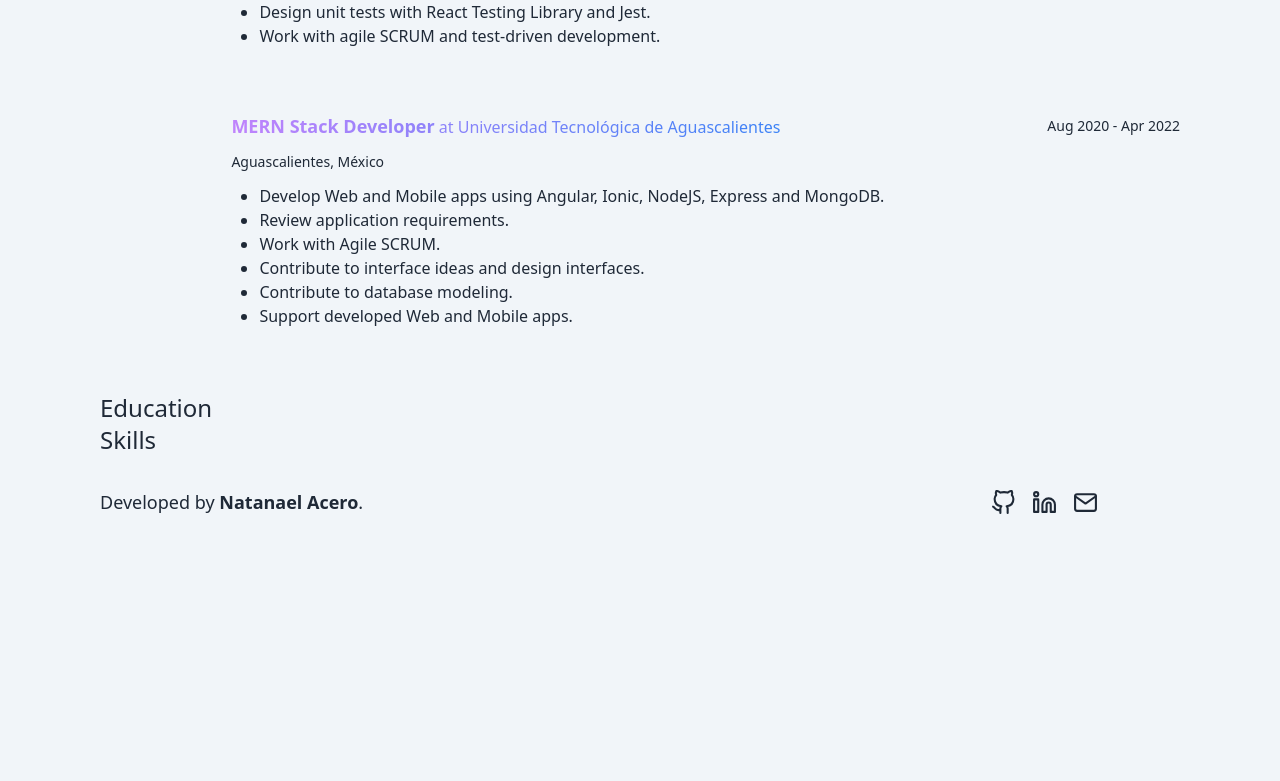
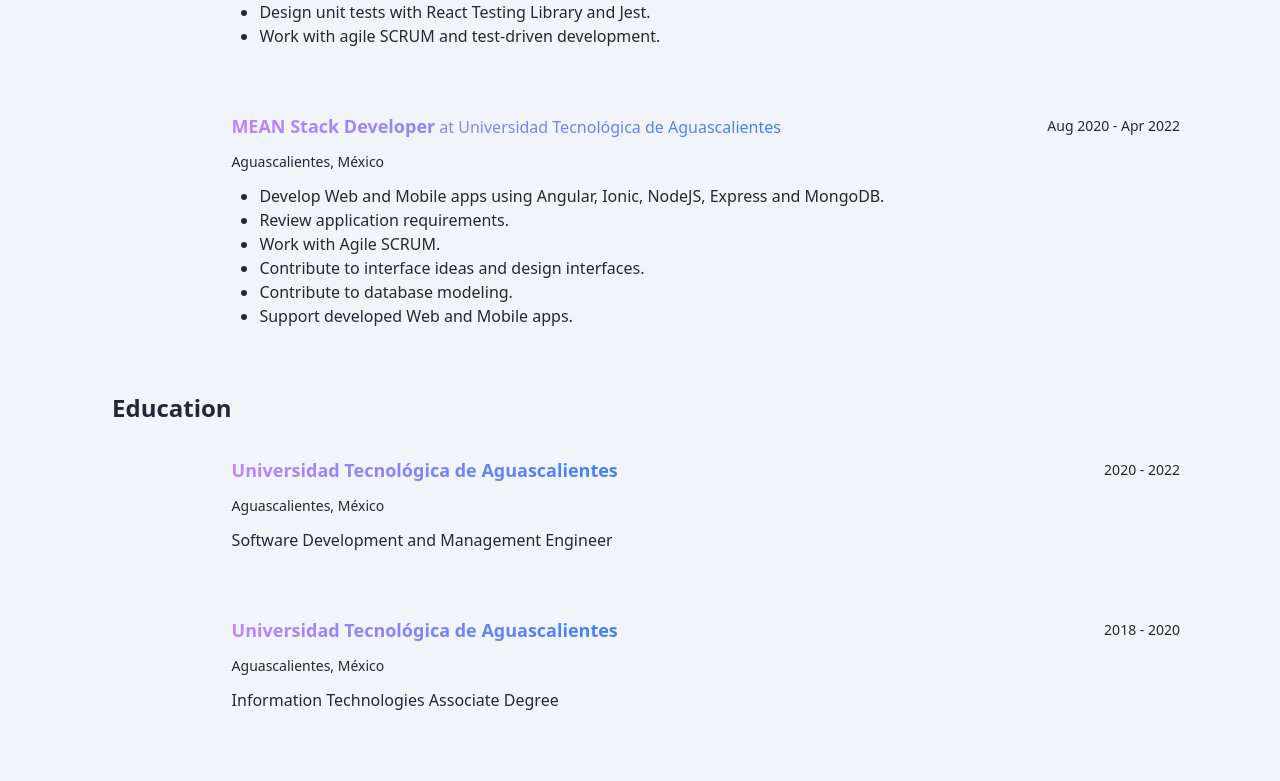
Before and after one commit to Natanael-Acero/next.js-portfolio, a Next.js app: page / in a window 1280 px wide. Shown: the part 668-1449 px from the top of the page. Before the commit the page ends 1332 px from the top, so only its background shows below. Built offline with nearby package versions, Linux system fonts and the light colour scheme.

Commit message:
Added education

```diff
--- a/app/components/Education.jsx
+++ b/app/components/Education.jsx
@@ -1,6 +1,30 @@
-export default function Education() {
+export default function Education({ education }) {
 
     return (
-        <h1>Education</h1>
+        <section
+            className="flex items-start justify-between flex-col sm:flex-row dark:text-light pl-3"
+        >
+            <h1 className="font-semibold">Education</h1>
+            <div className="w-full">
+                {
+                    education.map((education) => (
+                        <div className="my-16">
+                            <div className="flex justify-between items-center flex-wrap">
+                                <p className="text-transparent bg-clip-text bg-gradient-to-r from-purple-400 to-blue-500"><strong className="font-bolder text-lg">{education.name}</strong></p>
+                                <p className="text-sm dark:text-gray">
+                                    {education.startDate} - {education.endDate}
+                                </p>
+                            </div>
+                            <p className="text-sm mt-3 text-blue">{education.location}</p>
+                            <ul className="mt-3">
+                                {education.description.map((item) => (
+                                    <li className="dark:text-gray">{item}</li>
+                                ))}
+                            </ul>
+                        </div>
+                    ))
+                }
+            </div>
+        </section>
     )
 }
--- a/data.js
+++ b/data.js
@@ -39,7 +39,7 @@ export const info = {
         },
 
         {
-            position: "MERN Stack Developer",
+            position: "MEAN Stack Developer",
             company: "Universidad Tecnológica de Aguascalientes",
             location: "Aguascalientes, México",
             startDate: "Aug 2020",
```
